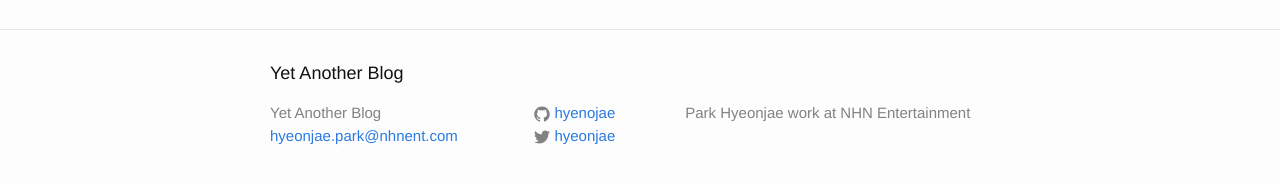
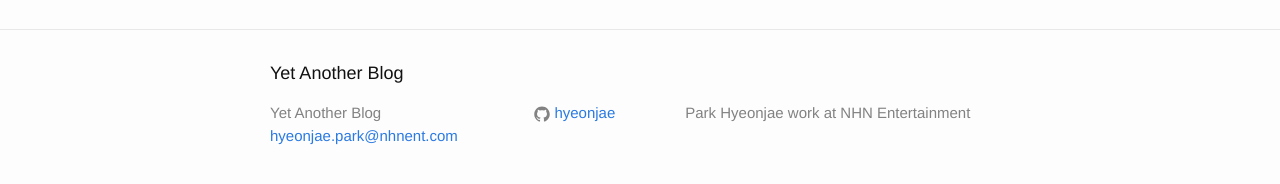
Before and after one commit to hyeonjae/hyeonjae.github.io.archive, a Jekyll site: the page built from about.md, in a window 1280 px wide. Shown: the part 321-505 px from the top of the page. Built offline with Jekyll 4.4.1, drawn with Linux system fonts in a browser that asks for light colours.

Commit message:
Modify my profile

```diff
--- a/_config.yml
+++ b/_config.yml
@@ -6,8 +6,7 @@ description: > # this means to ignore newlines until "baseurl:"
 
 baseurl: "" # the subpath of your site, e.g. /blog/
 url: "http://hyeonjae.github.io" # the base hostname & protocol for your site
-twitter_username: hyeonjae
-github_username:  hyenojae
+github_username:  hyeonjae
 
 # Build settings
 markdown: kramdown
```
